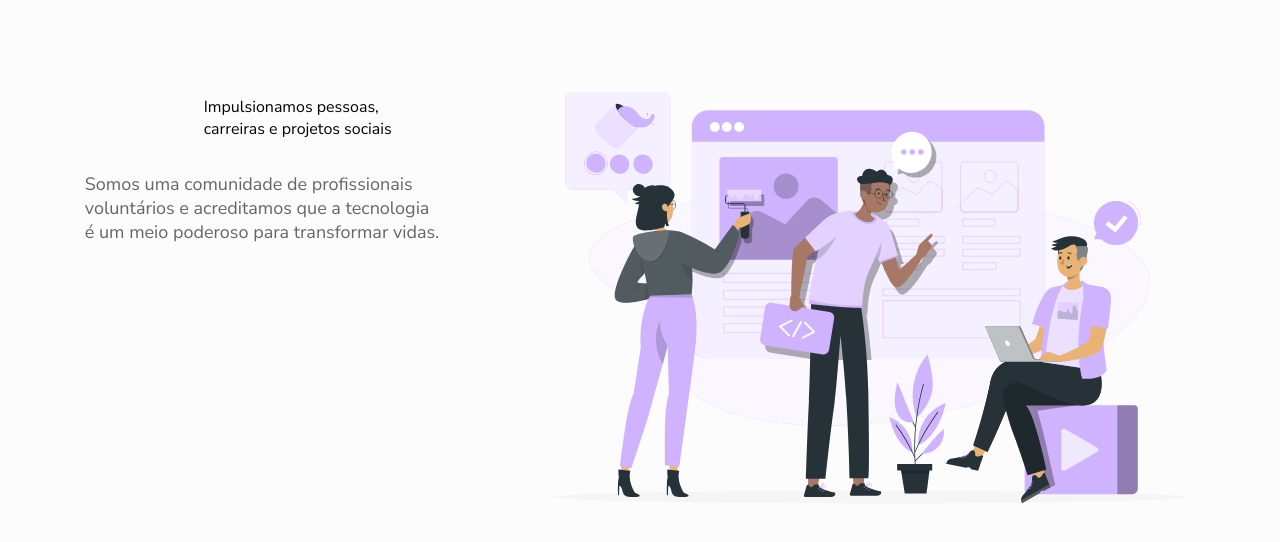
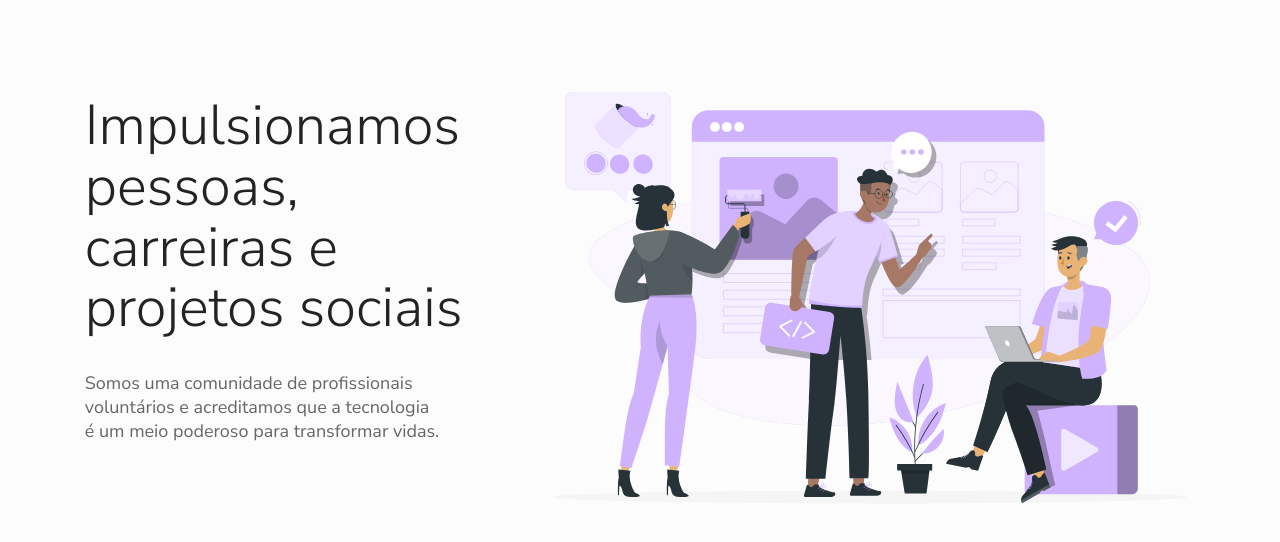
Before and after one commit to tech-pro-bem/institutional-tech-pro-bem, a Next.js app: page / in a window 1280 px wide. Shown: the top 542 px of the page. Built offline with nearby package versions, Linux system fonts and the light colour scheme.

Commit message:
fix: h1 class

```diff
--- a/app/components/SessionBegin/index.tsx
+++ b/app/components/SessionBegin/index.tsx
@@ -7,7 +7,7 @@ export function SessionBegin() {
     <section className={styles.begin}>
       <div className={`${styles.layout_begin} container`}>
         <div className={styles.text}>
-          <h1 className={`${styles.title} text-h1`}>
+          <h1 className={`${styles.title} h1`}>
             Impulsionamos pessoas, carreiras e projetos sociais
           </h1>
           <p className={styles.description}>
```
Also changed, not shown: 1 other file (tests, documents, lock files or other folders).
